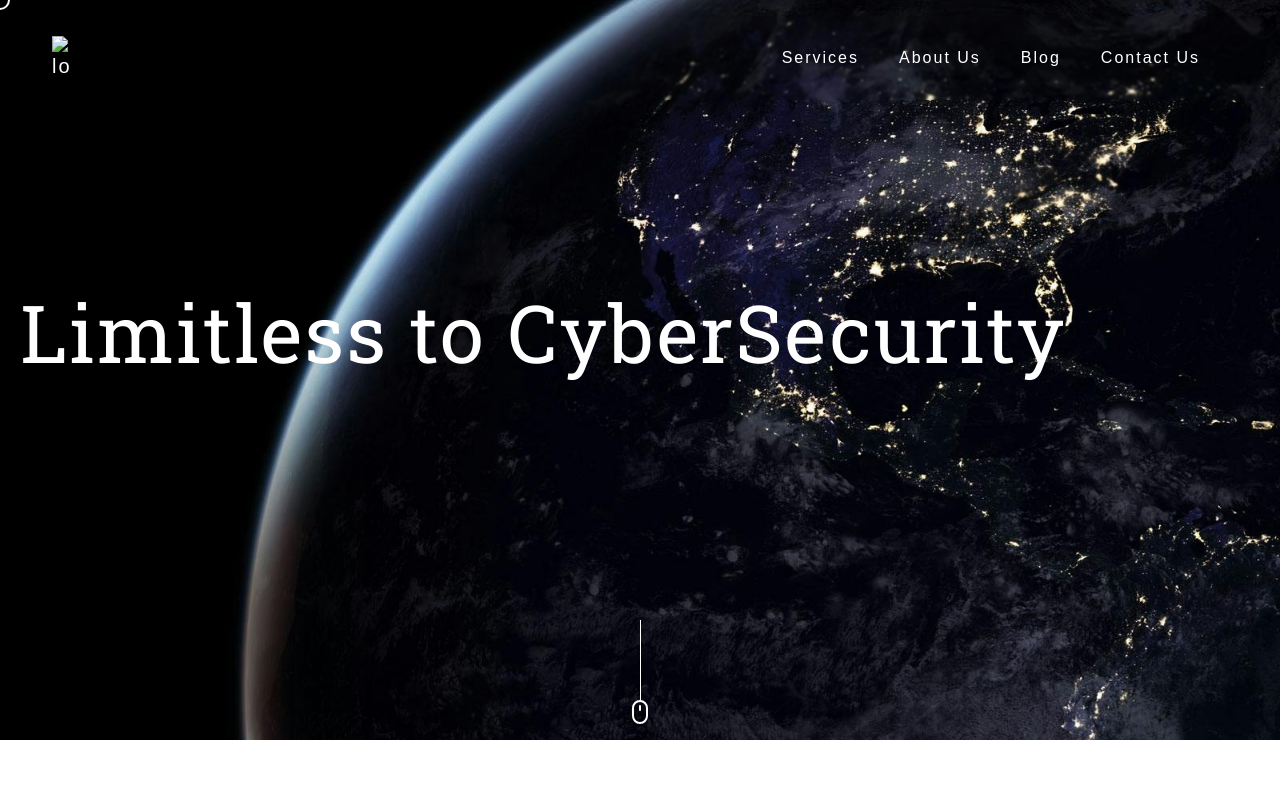
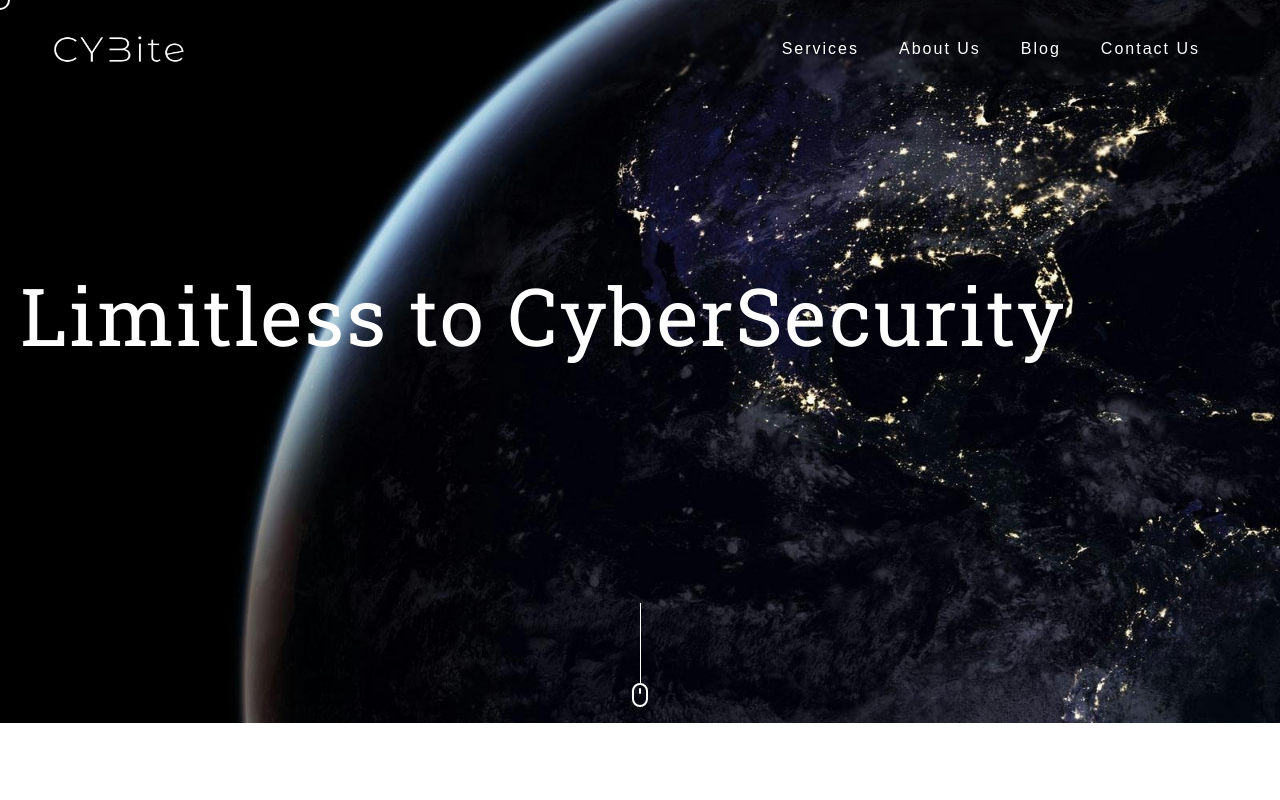
Before and after one commit to NavedKabirKhan/cybite, a plain HTML site: page index.html in a window 1280 px wide. Shown: the top 800 px of the page. Drawn offline with nearby package versions, Linux system fonts and the light colour scheme; no server answers; files whose address does not match are found by name; a web font is replaced by a local one.

Commit message:
Update index.html

```diff
--- a/index.html
+++ b/index.html
@@ -22,7 +22,7 @@
         <div class="container mx-auto flex flex-wrap p-5 flex-col md:flex-row items-center ">
           <a class="flex title-font font-medium items-center text-white mb-4 md:mb-0" href="#">
 
-            <span class="logo ml-3 text-xl"><img src="assets/cybite_logo.png" alt="logo" width="30%"></span>
+            <span class="logo ml-3 text-xl"><img src="./cybite_logo.png" alt="logo" width="30%"></span>
           </a>
           <nav class="md:ml-auto flex flex-wrap items-center text-base justify-center">
             <a class="mr-10 hover:underline" href="#services">Services</a>
```
